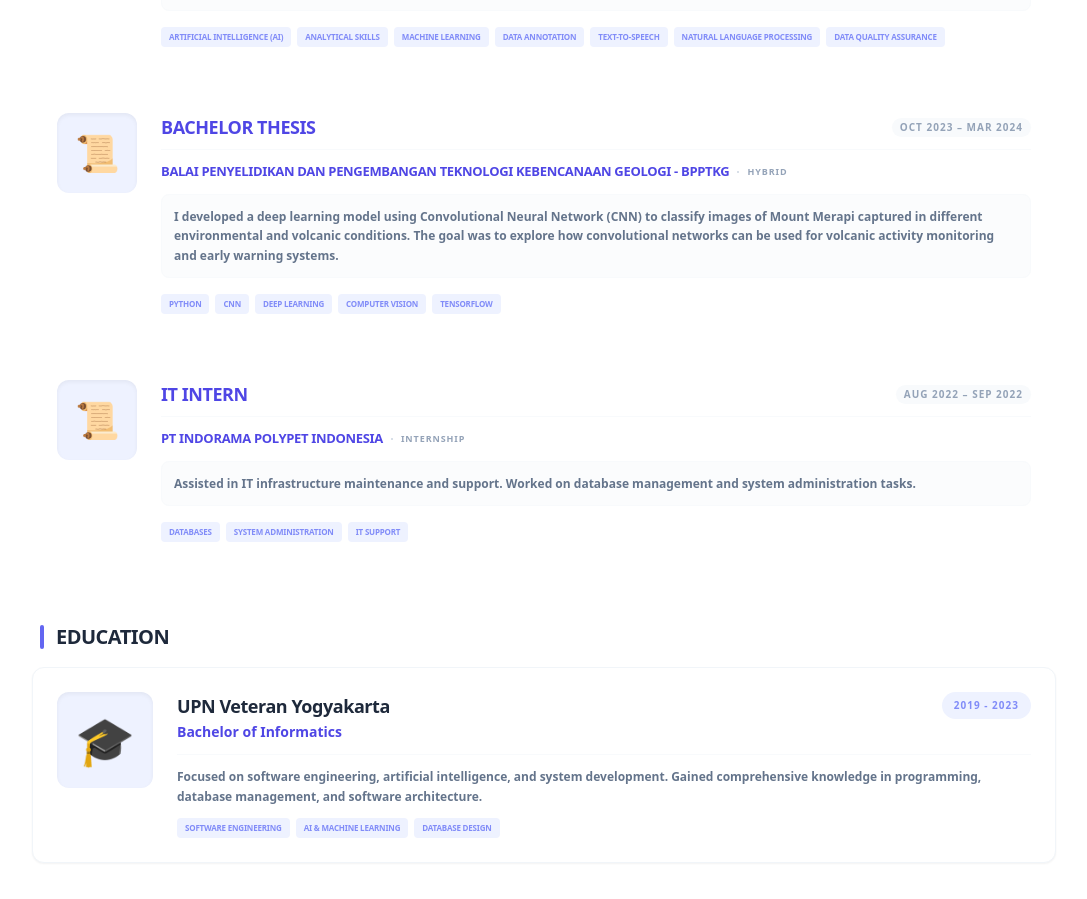
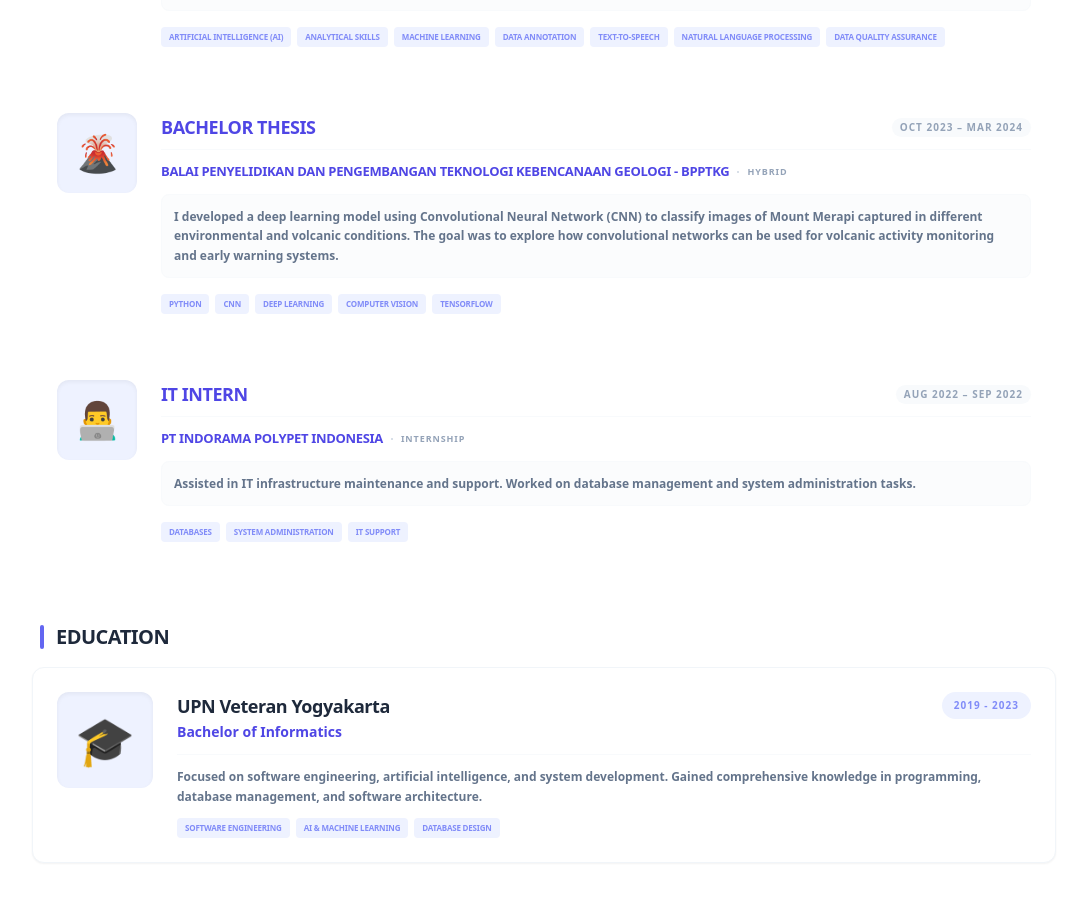
Before and after one commit to dutaalamin/portfolio, a React (Create React App) app: page /experience in a window 1280 px wide. Shown: the part 802-1701 px from the top of the page, without its empty margins (192-1279 px from the left). Built offline with nearby package versions, Linux system fonts and the light colour scheme; the HTML template or start-up script is replaced by a standard one.

Commit message:
Update Experience.js

```diff
--- a/src/components/Experience.js
+++ b/src/components/Experience.js
@@ -75,7 +75,7 @@ const Experience = () => {
               className="bg-white p-6 flex flex-col md:flex-row gap-6 transition-all group rounded-xl border border-transparent hover:border-slate-100 hover:shadow-lg hover:shadow-indigo-100/40"
             >
               <div className="w-16 h-16 md:w-20 md:h-20 bg-indigo-50 rounded-xl flex-shrink-0 flex items-center justify-center text-4xl transition-all duration-500 shadow-inner">
-                {idx === 0 ? '🏭' : idx === 1 ? '💻' : idx === 2 ? '🤖' : '📜'}
+                {idx === 0 ? '🏭' : idx === 1 ? '💻' : idx === 2 ? '🤖' : idx === 3 ? '🌋' : '👨‍💻'}
               </div>
 
               <div className="flex-1 space-y-3">
```
